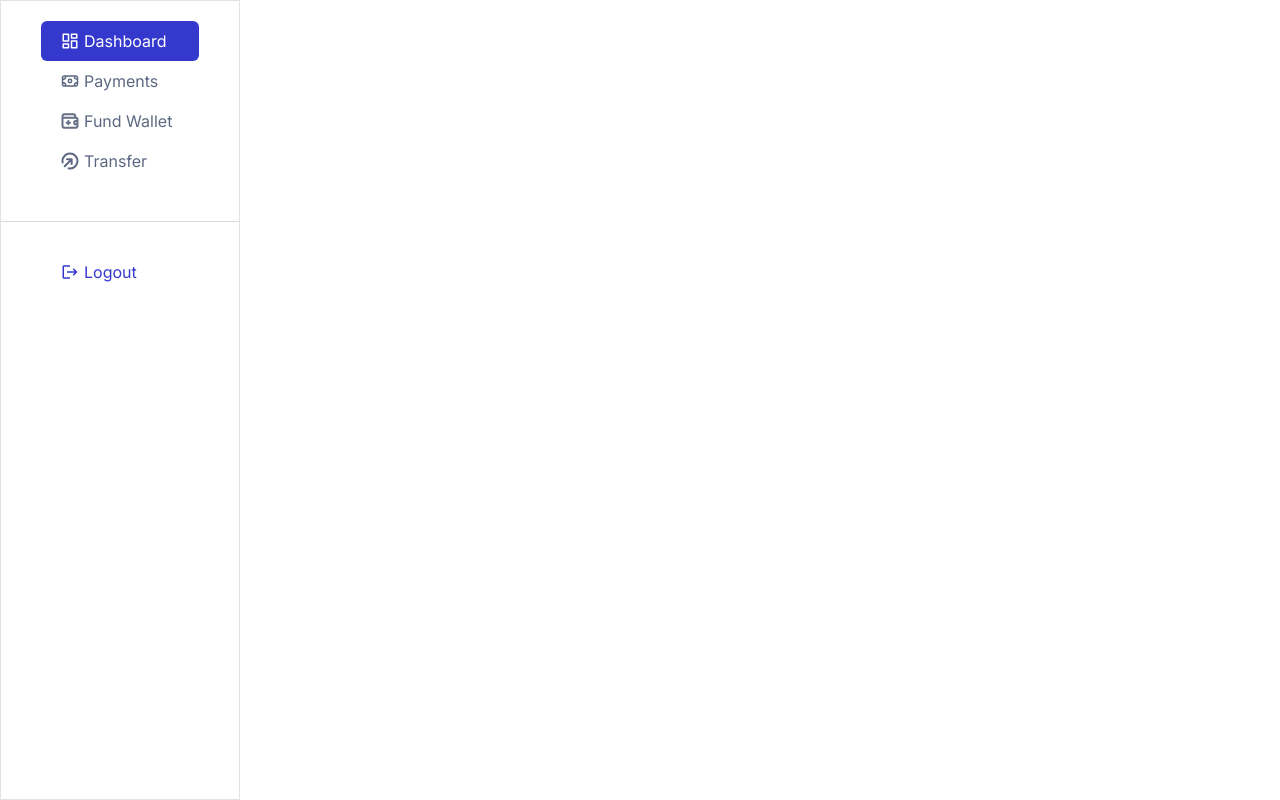
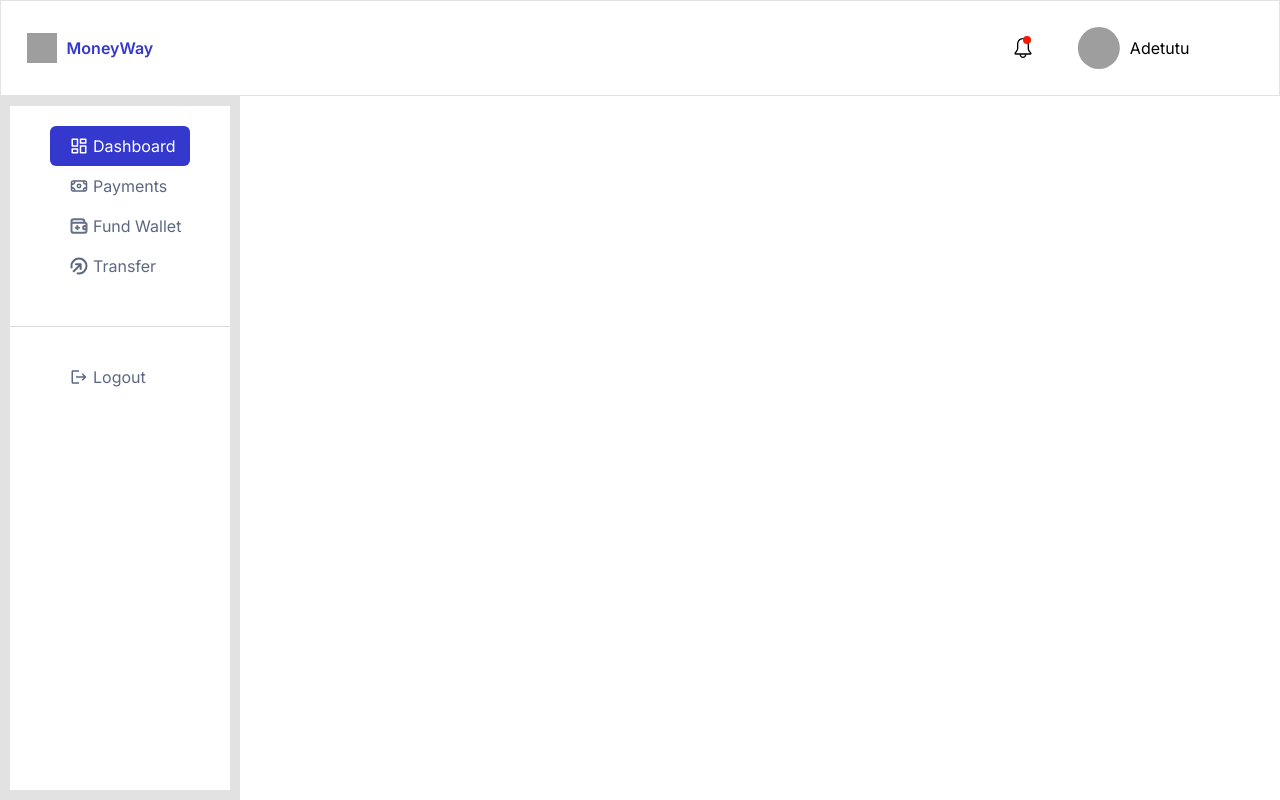
Before and after one commit to miracle-ic/MoneyWay-Project-FE, a React (Vite) app: page / in a window 1280 px wide. Built offline with nearby package versions, Linux system fonts and the light colour scheme; grey boxes are pictures that could not be loaded.

Commit message:
4th commit

```diff
--- a/src/App.jsx
+++ b/src/App.jsx
@@ -1,14 +1,16 @@
-
+import React from 'react'
 import './App.css'
 import Usernav from './component/Navbar/Usernav'
 import Sidebar from './component/Sidebar/Sidebar'
+import Userprofile from './component/Userprofile/Userprofile'
 
 function App() {
 
   return (
     <>
       {/* <Usernav /> */}
-      <Sidebar />
+      {/* <Sidebar /> */}
+      <Userprofile />
     </>
   )
 }
--- a/src/component/Sidebar/Sidebar.jsx
+++ /dev/null
@@ -1,27 +0,0 @@
-import React from 'react'
-import { LuLayoutDashboard } from 'react-icons/lu';
-import { MdLogout } from 'react-icons/md';
-import paymentSvg from '../payment.svg'
-import fundwalletSvg from '../fundwallet.svg'
-import transferSvg from '../transfer.svg'
-import './sidebar.css';
-
-
-const Sidebar = () => {
-  return (
-    <div className='s-menu'>
-        <div className="s-nav">
-            <a href="" className='a-dash'><LuLayoutDashboard className="s-icon" />Dashboard</a>
-            <a href=""><img src={paymentSvg} className="s-icon" />Payments</a>
-            <a href=""><img src={fundwalletSvg} className="s-icon" />Fund Wallet</a>
-            <a href=""><img src={transferSvg} className="s-icon" />Transfer</a>
-        </div>
-        <div className="s-line"></div>
-        <div className="s-logout">
-        <a href="" className='a-logout'><MdLogout className="s-icon" />Logout</a>
-        </div>
-    </div>
-  )
-}
-
-export default Sidebar
--- a/src/component/Sidebar/sidebar.css
+++ /dev/null
@@ -1,59 +0,0 @@
-.s-menu {
-    display: flex;
-    flex-direction: column;
-    width: 240px;
-    height: 100vh;
-    background-color: #fff;
-    border: 1px solid rgb(226, 226, 226);
-}
-
-.s-nav, .s-logout {
-    display: flex;
-    flex-direction: column;
-    padding-left: 40px;
-    padding-right: 40px;
-    padding-top: 20px;
-    padding-bottom: 20px;
-}
-
-a {
-    display: flex;
-    align-items: center;
-    padding-left: 20px;
-    color: #5C6881;
-    height: 40px;
-    width: 100%;
-    font-size: 16px;
-    text-decoration: none;
-    border-radius: 6px;
-    /* cursor: pointer; */
-    /* border: 1px solid rgb(226, 226, 226); */
-    /* appearance: none; */
-}
-
-a:hover, .s-icon:hover {
-    color: #5C6881;
-    background-color: rgb(53, 56, 205, 0.1);
-}
-
-.s-line {
-    width: 100%;
-    height: 1px;
-    margin-top: 20px;
-    margin-bottom: 10px;
-    background-color: #DADADA;
-}
-
-.a-dash {
-    color: #fff;
-    background-color: #3538CD;
-}
-
-.s-icon {
-    margin-right: 5px;
-    font-size: 18px;
-}
-
-.a-logout {
-    color: #3538CD;
-}
--- /dev/null
+++ b/src/component/Userprofile/Userprofile.jsx
@@ -0,0 +1,54 @@
+import React from "react";
+import "./userprofile.css";
+import Usernav from "../Navbar/Usernav";
+import Sidebar from "../Sidebar/Sidebar";
+import { LuLayoutDashboard } from "react-icons/lu";
+import { MdLogout } from "react-icons/md";
+import paymentSvg from "../payment.svg";
+import fundwalletSvg from "../fundwallet.svg";
+import transferSvg from "../transfer.svg";
+
+const Userprofile = () => {
+  return (
+    <div className="user-container">
+      <div className="u-header">
+        <Usernav />
+      </div>
+
+      <div className="u-body">
+
+        <div className="s-menu">
+          <div className="s-nav">
+            <a href="" className="a-dash">
+              <LuLayoutDashboard className="s-icon" />
+              Dashboard
+            </a>
+            <a href="">
+              <img src={paymentSvg} className="s-icon" />
+              Payments
+            </a>
+            <a href="">
+              <img src={fundwalletSvg} className="s-icon" />
+              Fund Wallet
+            </a>
+            <a href="">
+              <img src={transferSvg} className="s-icon" />
+              Transfer
+            </a>
+          </div>
+          <div className="s-line"></div>
+          <div className="s-logout">
+            <a href="" className="a-logout">
+              <MdLogout className="s-icon" />
+              Logout
+            </a>
+          </div>
+        </div>
+
+        <div className="u-profile"></div>
+      </div>
+    </div>
+  );
+};
+
+export default Userprofile;
--- /dev/null
+++ b/src/component/Userprofile/userprofile.css
@@ -0,0 +1,74 @@
+.user-container {
+    display: flex;
+    flex-direction: column;
+    width: 100%;
+    height: 100vh;
+    position: fixed;
+}
+
+.u-body {
+    display: flex;
+    flex-direction: row;
+    height: 100%;
+}
+
+/* --------------------Sidebar  */
+.s-menu {
+    display: flex;
+    flex-direction: column;
+    width: 240px;
+    height: 100%;
+    background-color: #fff;
+    border: 10px solid rgb(226, 226, 226);
+}
+
+.s-nav, .s-logout {
+    display: flex;
+    flex-direction: column;
+    padding-left: 40px;
+    padding-right: 40px;
+    padding-top: 20px;
+    padding-bottom: 20px;
+}
+
+.s-menu a {
+    display: flex;
+    align-items: center;
+    padding-left: 20px;
+    color: #5C6881;
+    height: 40px;
+    width: 100%;
+    font-size: 16px;
+    text-decoration: none;
+    border-radius: 6px;
+    /* cursor: pointer; */
+    /* border: 1px solid rgb(226, 226, 226); */
+    /* appearance: none; */
+}
+
+.s-menu a:hover, .s-icon:hover {
+    color: #5C6881;
+    background-color: rgb(53, 56, 205, 0.1);
+}
+
+.s-line {
+    width: 100%;
+    height: 1px;
+    margin-top: 20px;
+    margin-bottom: 10px;
+    background-color: #DADADA;
+}
+
+.s-menu .a-dash {
+    color: #fff;
+    background-color: #3538CD;
+}
+
+.s-icon {
+    margin-right: 5px;
+    font-size: 18px;
+}
+
+.a-logout {
+    color: #3538CD;
+}
```
